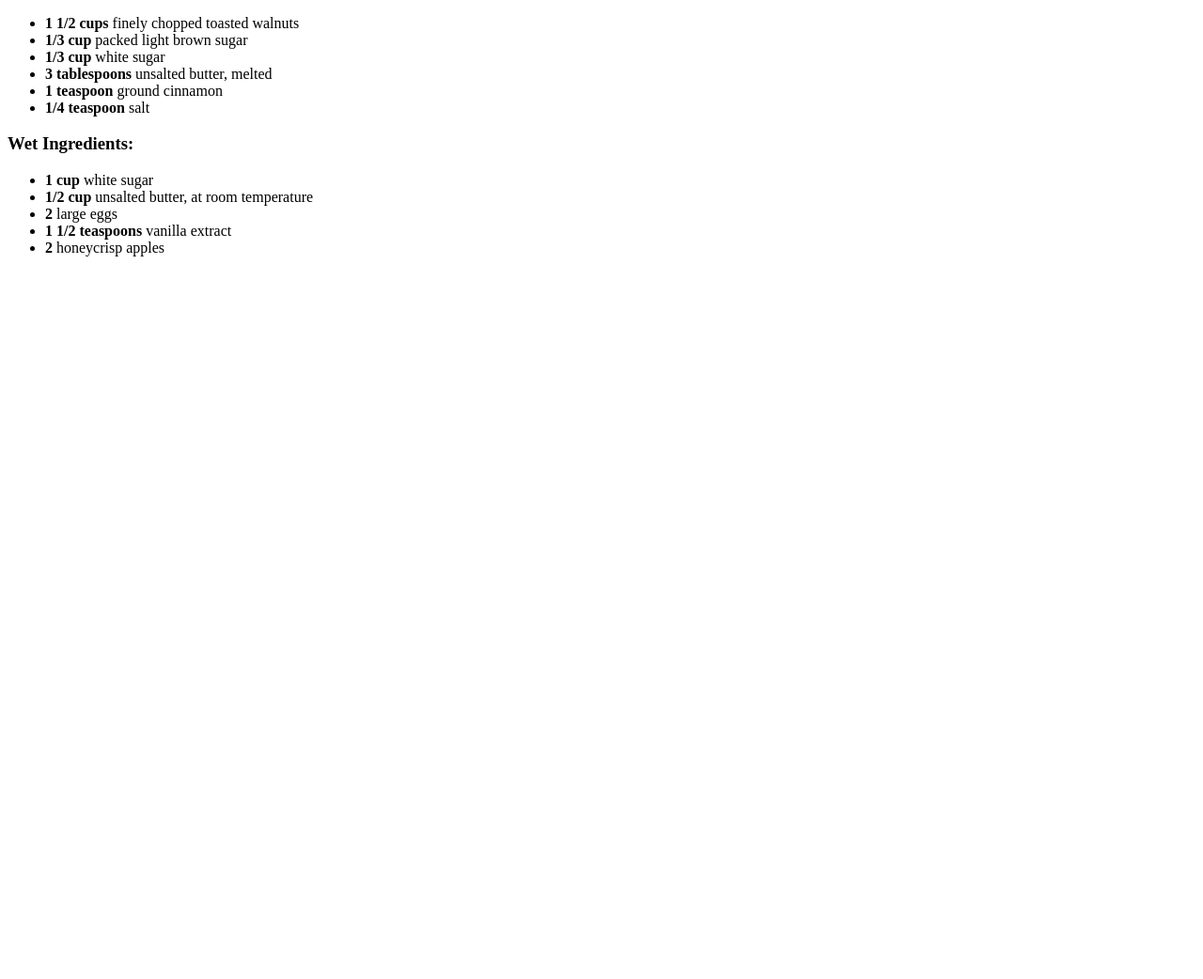
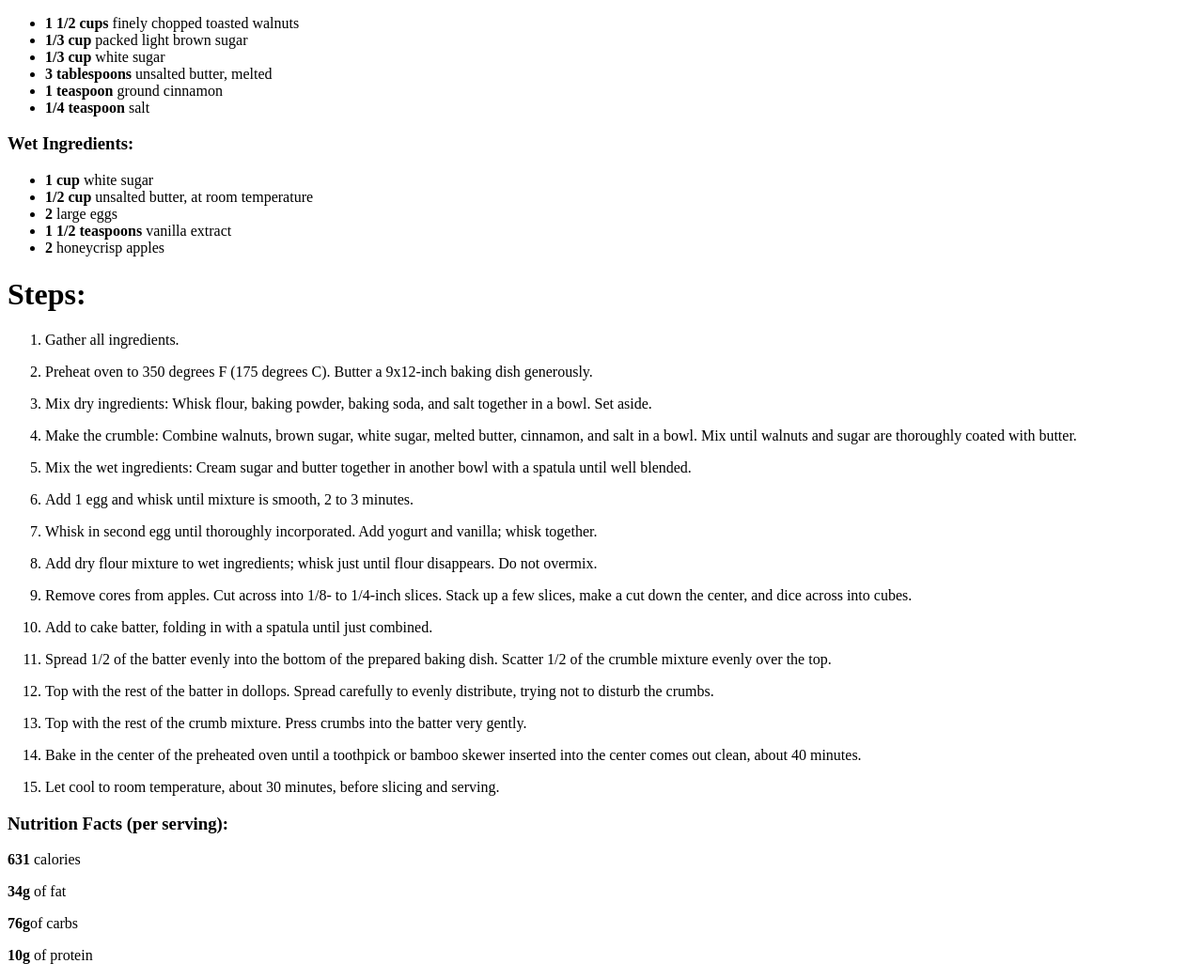
Before and after one commit to erik68065/odin-recipes, a plain HTML site: page recipes/apple_crumble_coffeecake.html in a window 1280 px wide. Shown: the part 507-1549 px from the top of the page at 94% size. Before the commit the page ends 800 px from the top, so only its background shows below. Drawn offline with Linux system fonts and the light colour scheme.

Commit message:
Added steps for the apple crumble coffe cake

```diff
--- a/recipes/apple_crumble_coffeecake.html
+++ b/recipes/apple_crumble_coffeecake.html
@@ -70,5 +70,28 @@
                 <b>2</b> honeycrisp apples
             </li>
         </ul>
+        <h1>Steps:</h1>
+        <ol>
+            <li><p>Gather all ingredients.</p></li>
+            <li><p>Preheat oven to 350 degrees F (175 degrees C). Butter a 9x12-inch baking dish generously.</p></li>
+            <li><p>Mix dry ingredients: Whisk flour, baking powder, baking soda, and salt together in a bowl. Set aside.</p></li>
+            <li><p>Make the crumble: Combine walnuts, brown sugar, white sugar, melted butter, cinnamon, and salt in a bowl. Mix until walnuts and sugar are thoroughly coated with butter.</p></li>
+            <li><p>Mix the wet ingredients: Cream sugar and butter together in another bowl with a spatula until well blended.</p></li>
+            <li><p>Add 1 egg and whisk until mixture is smooth, 2 to 3 minutes.</p></li>
+            <li><p>Whisk in second egg until thoroughly incorporated. Add yogurt and vanilla; whisk together.</p></li>
+            <li><p>Add dry flour mixture to wet ingredients; whisk just until flour disappears. Do not overmix.</p></li>
+            <li><p>Remove cores from apples. Cut across into 1/8- to 1/4-inch slices. Stack up a few slices, make a cut down the center, and dice across into cubes.</p></li>
+            <li><p>Add to cake batter, folding in with a spatula until just combined.</p></li>
+            <li><p>Spread 1/2 of the batter evenly into the bottom of the prepared baking dish. Scatter 1/2 of the crumble mixture evenly over the top.</p></li>
+            <li><p>Top with the rest of the batter in dollops. Spread carefully to evenly distribute, trying not to disturb the crumbs.</p></li>
+            <li><p>Top with the rest of the crumb mixture. Press crumbs into the batter very gently.</p></li>
+            <li><p>Bake in the center of the preheated oven until a toothpick or bamboo skewer inserted into the center comes out clean, about 40 minutes.</p></li>
+            <li><p>Let cool to room temperature, about 30 minutes, before slicing and serving.</p></li>
+        </ol>
+        <h3>Nutrition Facts (per serving):</h3>
+        <p> <b>631</b> calories</p>
+        <p> <b>34g</b> of fat</p>
+        <p> <b>76g</b>of carbs</p>
+        <p> <b>10g</b> of protein</p>
     </body>
 </html>
```
